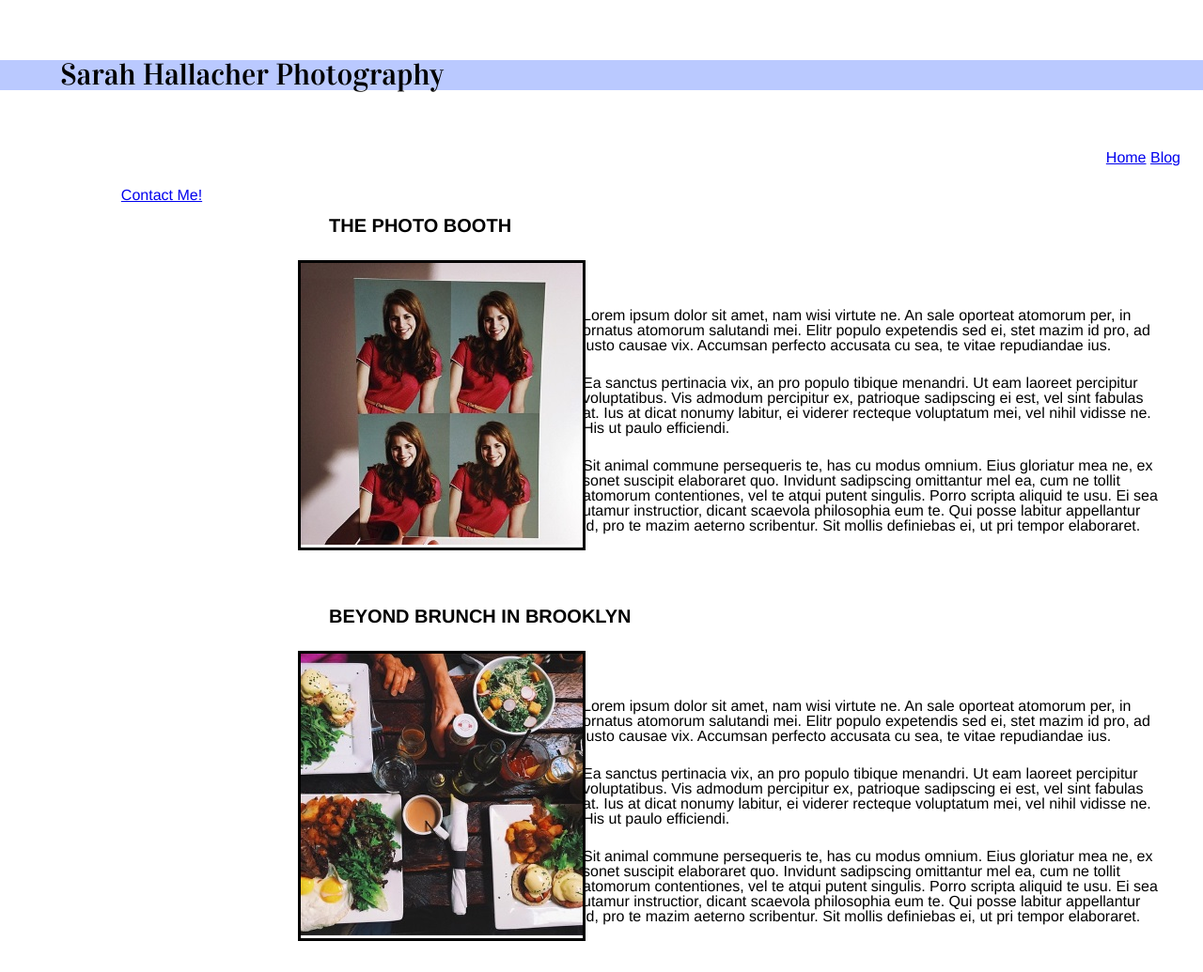
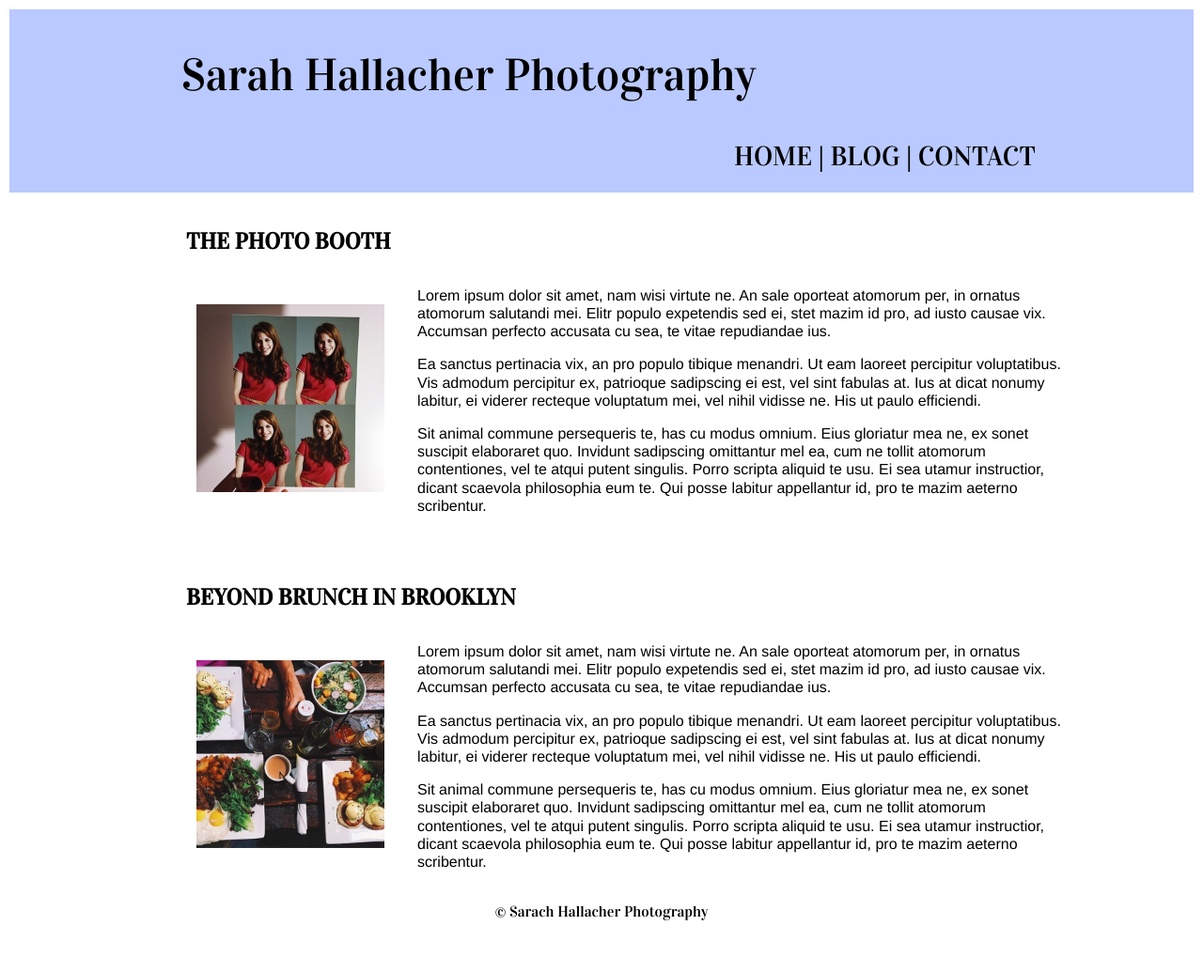
Before and after one commit to kikaellen/kikaellen.github.io, a plain HTML site: page unit_6/blog.html in a window 1280 px wide. Shown: the whole page at 94% size. Drawn offline with Linux system fonts and the light colour scheme.

Commit message:
Unit6-complete
happy with the layout now!

```diff
--- a/unit_6/blog.html
+++ b/unit_6/blog.html
@@ -9,14 +9,18 @@
 	<body>
 		<header>
 			<h1>Sarah Hallacher Photography</h1>
+			<nav>
+				<a href="index.html">Home |</a>
+				<a href="blog.html">Blog |</a>
+				<a href="mailto:enquiries@shphotograpy.com">Contact</a>
+			</nav>
 		</header>
-		<nav>
-			<a href="#">Home</a>
-			<a href="#">Blog</a>
-		</nav>
 		<div>
 			<article id="article1">
+				<div class="blog-title">
 					<h2>The Photo Booth</h2>
+				</div>
+				<div class="blog-content">
 					<div class="blog-image">
 						<img src="images/photobooth.jpg">
 					</div>
@@ -25,11 +29,15 @@
 
 						<p>Ea sanctus pertinacia vix, an pro populo tibique menandri. Ut eam laoreet percipitur voluptatibus. Vis admodum percipitur ex, patrioque sadipscing ei est, vel sint fabulas at. Ius at dicat nonumy labitur, ei viderer recteque voluptatum mei, vel nihil vidisse ne. His ut paulo efficiendi.</p>
 
-					<p>Sit animal commune persequeris te, has cu modus omnium. Eius gloriatur mea ne, ex sonet suscipit elaboraret quo. Invidunt sadipscing omittantur mel ea, cum ne tollit atomorum contentiones, vel te atqui putent singulis. Porro scripta aliquid te usu. Ei sea utamur instructior, dicant scaevola philosophia eum te. Qui posse labitur appellantur id, pro te mazim aeterno scribentur. Sit mollis definiebas ei, ut pri tempor elaboraret.</p>
+						<p>Sit animal commune persequeris te, has cu modus omnium. Eius gloriatur mea ne, ex sonet suscipit elaboraret quo. Invidunt sadipscing omittantur mel ea, cum ne tollit atomorum contentiones, vel te atqui putent singulis. Porro scripta aliquid te usu. Ei sea utamur instructior, dicant scaevola philosophia eum te. Qui posse labitur appellantur id, pro te mazim aeterno scribentur.</p>
+					</div>
 				</div>
 			</article>
 			<article id="article2">
+				<div class="blog-title">
 					<h2>Beyond Brunch in Brooklyn</h2>
+				</div>
+				<div class="blog-content">
 					<div class="blog-image">
 						<img src="images/brunch.jpg">
 					</div>
@@ -38,11 +46,12 @@
 
 						<p>Ea sanctus pertinacia vix, an pro populo tibique menandri. Ut eam laoreet percipitur voluptatibus. Vis admodum percipitur ex, patrioque sadipscing ei est, vel sint fabulas at. Ius at dicat nonumy labitur, ei viderer recteque voluptatum mei, vel nihil vidisse ne. His ut paulo efficiendi.</p>
 
-					<p>Sit animal commune persequeris te, has cu modus omnium. Eius gloriatur mea ne, ex sonet suscipit elaboraret quo. Invidunt sadipscing omittantur mel ea, cum ne tollit atomorum contentiones, vel te atqui putent singulis. Porro scripta aliquid te usu. Ei sea utamur instructior, dicant scaevola philosophia eum te. Qui posse labitur appellantur id, pro te mazim aeterno scribentur. Sit mollis definiebas ei, ut pri tempor elaboraret.</p>
+						<p>Sit animal commune persequeris te, has cu modus omnium. Eius gloriatur mea ne, ex sonet suscipit elaboraret quo. Invidunt sadipscing omittantur mel ea, cum ne tollit atomorum contentiones, vel te atqui putent singulis. Porro scripta aliquid te usu. Ei sea utamur instructior, dicant scaevola philosophia eum te. Qui posse labitur appellantur id, pro te mazim aeterno scribentur.</p>
 					</div>
 				</div>
+			</article>
 		<footer>
-			<a href="Mailto:enquiries@shphotograpy.com">Contact Me!</a>
+			&copy Sarach Hallacher Photography
 		</footer>
 	</body>
 </html>
--- a/unit_6/css/style.css
+++ b/unit_6/css/style.css
@@ -1,76 +1,141 @@
 @import url(http://fonts.googleapis.com/css?family=Vidaloka);
 
 body {
-	font-size: 16px
+	font-size: 16px;
+	margin: 0px;
+	padding: 10px;
 }
 
 header {
-	background-color: #BAC9FF;
+	background: #BAC9FF;
+	padding: 0.5em 3em;
 }
 
 h1 {
 	font-family: "Vidaloka", serif;
-	font-size: 2em;
+	font-size: 3em;
 	color: #000;
-	margin: 2em;
+	margin: 0.8em;
+	float: left;
+	padding: 0 2em;
 }
 
-h2, p, nav, footer, .title {
+p, nav, .title {
 	font-family: Helvetica, sans-serif;
 	color: #000;
-	margin: 1.5em;
+	margin: 1em;
+	line-height: 1.2em;
 }
 
 h2 {
-	font-size: 1.25em;
+	font-family: "Vidaloka", serif;
+	font-size: 1.5em;
 	font-weight: bold;
 	text-transform: uppercase;
+	float: left;
+	padding: 1em;
+}
+
+a {
+	text-decoration: none;
+	color: #000;
 }
 
 nav {
 	text-align: right;
+	padding: .25em 4em;
+	font-family: "Vidaloka", serif;
+	font-size: 1.8em;
+	text-transform: uppercase;
+	background: #BAC9FF;
+	margin: 5px;
+	clear: left;
+}
+
+nav a:hover{
+	color: #FF235A;
+}
+
+.clearfix:after {
+    visibility: hidden;
+    display: block;
+    font-size: 0;
+    content: " ";
+    clear: both;
+    height: 0;
+}
+
+#gallery-columns {
+	width: 80%;
+	margin: 20px;
+	float: left;
+	clear: left;
+	padding: 1em 8em;
+	text-align: center;
 }
 
 .gallery {
 	position: relative;
-	display: inline-block;
 	float: left;
-	outline: 3px solid #000;
 	text-align: center;
-	margin: 0 auto;
-
+	margin: 20px;
 }
 
 .title {
 	position: absolute;
-	bottom: 40%;
-	left: 20%;
-	color: #fff;
+	bottom: 45%;
+	left: 8%;
+	color: #FF235A;
 	opacity: 0;
 	font-weight: bold;
 	text-align: center;
+	font-size: 2em;
 }
 
 div.gallery:hover .title{
 	opacity: 1;
 }
 
-.blog-image {
-	display: inline-block;
-	float: left;
-	outline: 3px solid #000;
-	margin: 0 auto;
+div.gallery:hover {
+	opacity: 0.8;
 }
 
 article {
-	float: right;
-	width: 75%;
+	width: 80%;
+	margin: 20px;
+	float: left;
+	clear: left;
+	padding: 0 8em;
+	text-align: left;
 }
 
-.content {
-	padding: 1.5em
+.blog-title {
+	display: block;
+	padding: 0 1em;
+	float: left;
+	clear: left;
+	line-height: 1em;
+}
+
+.blog-content {
+	float: left;
+	clear: left;
+	padding: 0 1em;
+}
+
+div.blog-image img {
+	display: block;
+	float: left;
+	margin: 10px;
+	height: 200px;
+	margin: 35px;
 }
 
 footer {
 	text-align: center;
+	padding: 3em;
+	font-family: "Vidaloka", serif;
+	font-size: 1em;
+	text-decoration: none;
+	color: #000;
 }
```
Also changed, not shown: unit_6/index.html (+8 -6 lines). Lines whose indentation alone changed are shown as unchanged.
